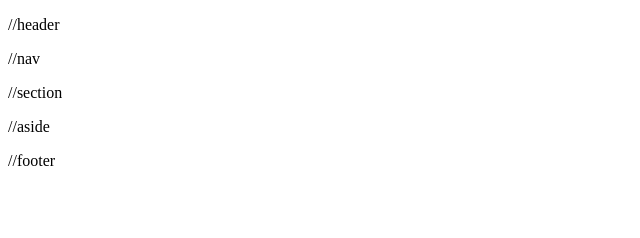
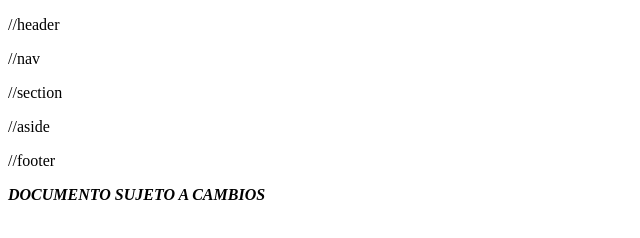
Before and after one commit to eletooor/Portafolio, a plain HTML site: page index.html in a window 1280 px wide. Shown: the whole page, without its empty margins (0-640 px from the left). Drawn offline with Linux system fonts and the light colour scheme.

Commit message:
Fin del dia 1

```diff
--- a/index.html
+++ b/index.html
@@ -19,6 +19,7 @@
 	</aside>
 	<footer>
 		<p>//footer</p>
+		<p><i><b>DOCUMENTO SUJETO A CAMBIOS</b></i></p>
 	</footer>
 </body>
 </html>
```
Also changed, not shown: 1 other file.
